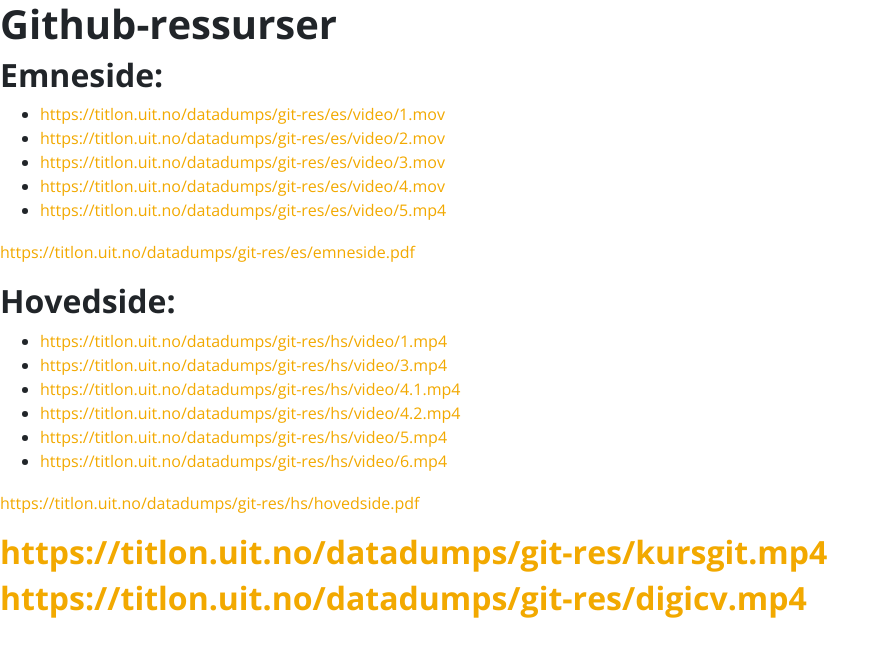
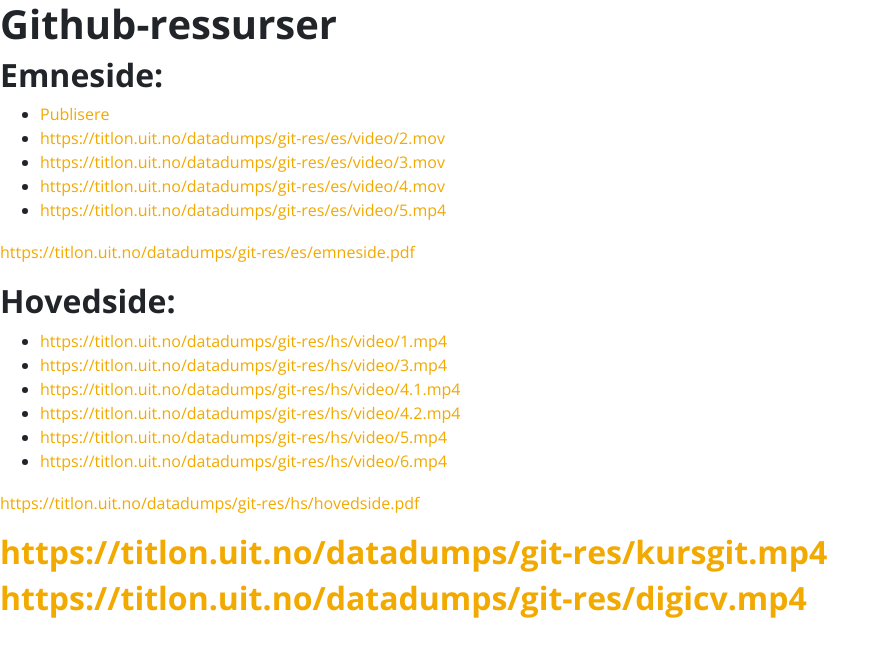
Before and after one commit to uit-econ/uit-econ.github.io, a Jekyll site: the page built from github-ressurser.md, in a window 1280 px wide. Shown: the top 657 px of the page, without its empty margins (0-889 px from the left). Built offline with Jekyll 4.4.1, drawn with Linux system fonts in a browser that asks for light colours; our own code applies the rules of GitHub Pages for plain Markdown files.

Commit message:
Update github-ressurser.md

```diff
--- a/github-ressurser.md
+++ b/github-ressurser.md
@@ -1,7 +1,7 @@
 # Github-ressurser
 
 ## Emneside:
-* [https://titlon.uit.no/datadumps/git-res/es/video/1.mov](Publisere)
+* [Publisere](https://titlon.uit.no/datadumps/git-res/es/video/1.mov)
 * [https://titlon.uit.no/datadumps/git-res/es/video/2.mov](Konfigurere)
 * [https://titlon.uit.no/datadumps/git-res/es/video/3.mov](Redigere)
 * [https://titlon.uit.no/datadumps/git-res/es/video/4.mov](Legge til innhold)
```
